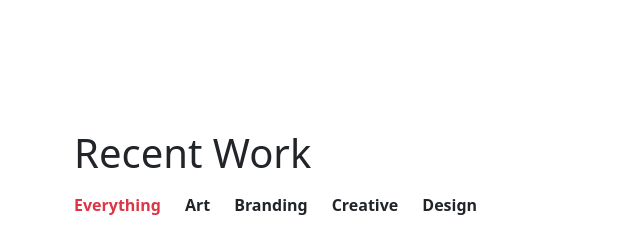
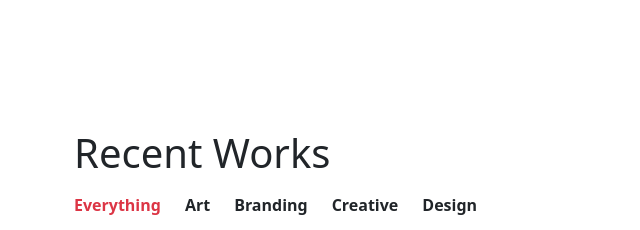
Before and after one commit to SG-HtetAungLinn/Bath_9_Portfolio, a plain HTML site: page index.html in a window 1280 px wide. Shown: the part 2940-3170 px from the top of the page, 8-648 px from the left. Drawn offline with Linux system fonts and the light colour scheme.

Commit message:
edit recent works

```diff
--- a/index.html
+++ b/index.html
@@ -352,7 +352,7 @@
     </section>
     <section id="recent_work" class="recent_work py-5">
         <div class="container mt-5">
-            <h1 class="mb-3">Recent Work</h1>
+            <h1 class="mb-3">Recent Works</h1>
             <div class="row">
                 <div class="d-flex gap-4 mb-3" style="flex-wrap: wrap;">
                     <a href="" class="text-danger" style="text-decoration: none; font-weight: 600;">Everything</a>
```
